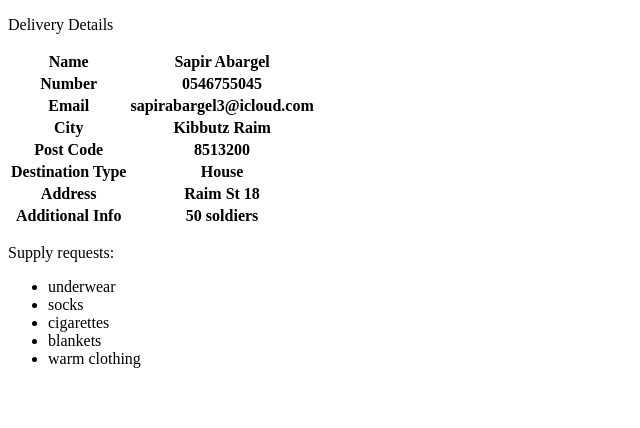
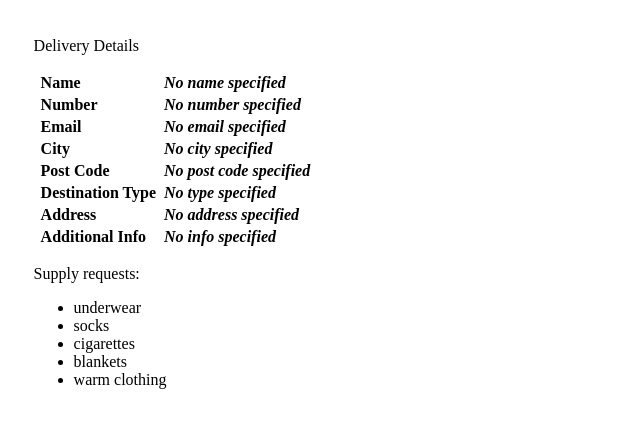
Before and after one commit to itaikta/deliveryinfo, a plain HTML site: page index.html in a window 1280 px wide. Shown: the whole page, without its empty margins (0-640 px from the left). Drawn offline with Linux system fonts and the light colour scheme; files that its build step writes are made by us from their sources.

Commit message:
Added script to populate details section from url

```diff
--- a/index.html
+++ b/index.html
@@ -7,40 +7,40 @@
     <title>Delivery Info</title>
     <meta name="viewport" content="width=device-width, initial-scale=1">
     <meta name="author" content="Itai Ktalav">
-    <link rel="stylesheet" href="css/style.css">
+    <link rel="stylesheet" href="style.css">
 </head>
 
 <body>
     <p>Delivery Details</p>
     <table>
         <tr>
-            <th>Name</th> <th>Sapir Abargel</th>
+            <th>Name</th> <th id="name"><i>No name specified</i></th>
         </tr>
         <tr>
-            <th>Number</th> <th>0546755045</th>
+            <th>Number</th> <th id="number"><i>No number specified</i></th>
         </tr>
         <tr>
-            <th>Email</th> <th>sapirabargel3@icloud.com</th>
+            <th>Email</th> <th id="email"><i>No email specified</i></th>
         </tr>
         <tr>
-            <th>City</th> <th>Kibbutz Raim</th>
+            <th>City</th> <th id="city"><i>No city specified</i></th>
         </tr>
         <tr>
-            <th>Post Code</th> <th>8513200</th>
+            <th>Post Code</th> <th id="postCode"><i>No post code specified</i></th>
         </tr>
         <tr>
-            <th>Destination Type</th> <th>House</th>
+            <th>Destination Type</th> <th id="destType"><i>No type specified</i></th>
         </tr>
         <tr>
-            <th>Address</th> <th>Raim St 18</th>
+            <th>Address</th> <th id="address"><i>No address specified</i></th>
         </tr>
         <tr>
-            <th>Additional Info</th> <th>50 soldiers</th>
+            <th>Additional Info</th> <th id="info"><i>No info specified</i></th>
         </tr>
     </table>
     <p>Supply requests:</p>
     <p>
-    <ul>
+    <ul id="supplies">
         <li>underwear</li>
         <li>socks</li>
         <li>cigarettes</li>
@@ -48,6 +48,8 @@
         <li>warm clothing</li>
     </ul>
     </p>
+
+    <script type="text/javascript" src="script.js"></script>
 </body>
 
 </html>
--- /dev/null
+++ b/script.js
@@ -0,0 +1,7 @@
+const urlParams = new URLSearchParams(window.location.search);
+for (const entry of urlParams.entries()) console.log(entry);
+
+for (const fieldName of ["name", "number", "email", "city", "postCode", "destType", "address", "info"]) {
+    const valueName = urlParams.get(fieldName);
+    if (valueName) document.getElementById(fieldName).innerHTML = valueName;
+}
--- a/style.css
+++ b/style.css
@@ -0,0 +1,10 @@
+body {
+    font: 'Arial';
+    padding-top: 1%;
+    padding-left: 2%;
+}
+
+th {
+    text-align: left;
+    padding-left: 5px;
+}
```
